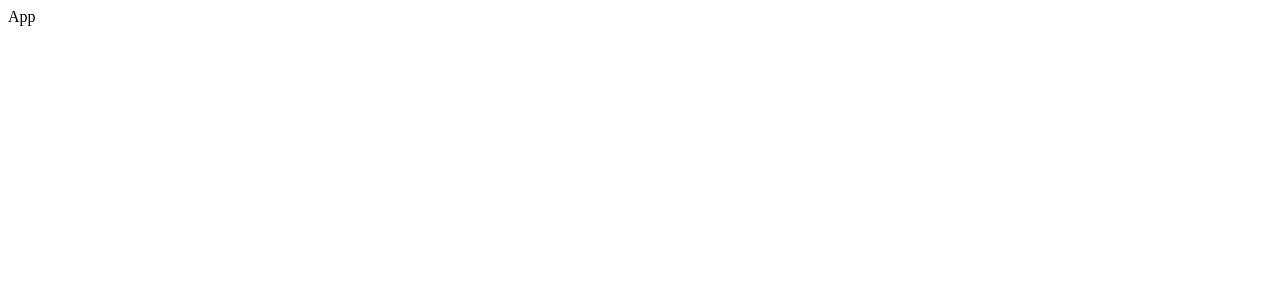
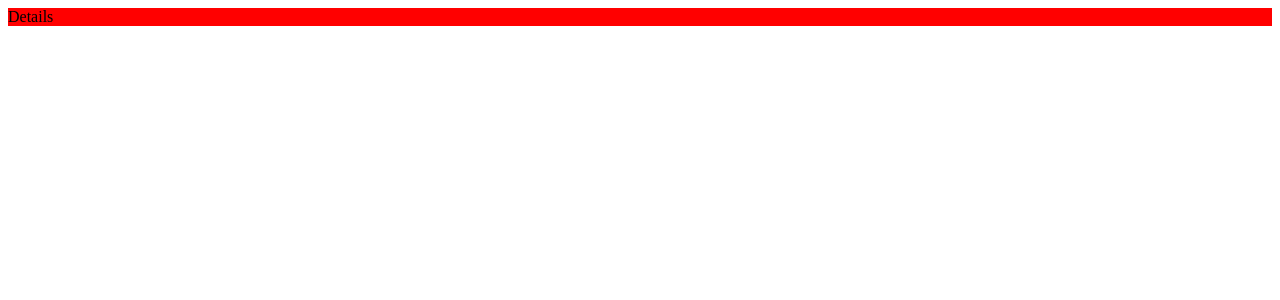
Before and after one commit to manuelaalecio/frontend-rocketNotes, a React (Vite) app: page / in a window 1280 px wide. Shown: the top 300 px of the page. Built offline with nearby package versions, Linux system fonts and the light colour scheme.

Commit message:
feat: add styled components

```diff
--- a/package.json
+++ b/package.json
@@ -10,7 +10,8 @@
   },
   "dependencies": {
     "react": "^18.3.1",
-    "react-dom": "^18.3.1"
+    "react-dom": "^18.3.1",
+    "styled-components": "^6.1.11"
   },
   "devDependencies": {
     "@types/react": "^18.3.3",
--- a/src/App.jsx
+++ /dev/null
@@ -1,9 +0,0 @@
-import React from 'react'
-
-function App() {
-  return (
-    <div>App</div>
-  )
-}
-
-export default App
--- a/src/main.jsx
+++ b/src/main.jsx
@@ -1,9 +1,9 @@
 import React from "react";
 import ReactDOM from "react-dom/client";
-import App from "./App.jsx";
+import { Details } from "./pages/Details/";
 
 ReactDOM.createRoot(document.getElementById("root")).render(
   <React.StrictMode>
-    <App />
+    <Details />
   </React.StrictMode>
 );
--- /dev/null
+++ b/src/pages/Details/index.jsx
@@ -0,0 +1,5 @@
+import { Container } from "./styles";
+
+export function Details() {
+  return <Container>Details</Container>;
+}
--- /dev/null
+++ b/src/pages/Details/styles.js
@@ -0,0 +1,4 @@
+import styled from "styled-components";
+export const Container = styled.div`
+  background: red;
+`;
```
Also changed, not shown: 1 other file (tests, documents, lock files or other folders).
